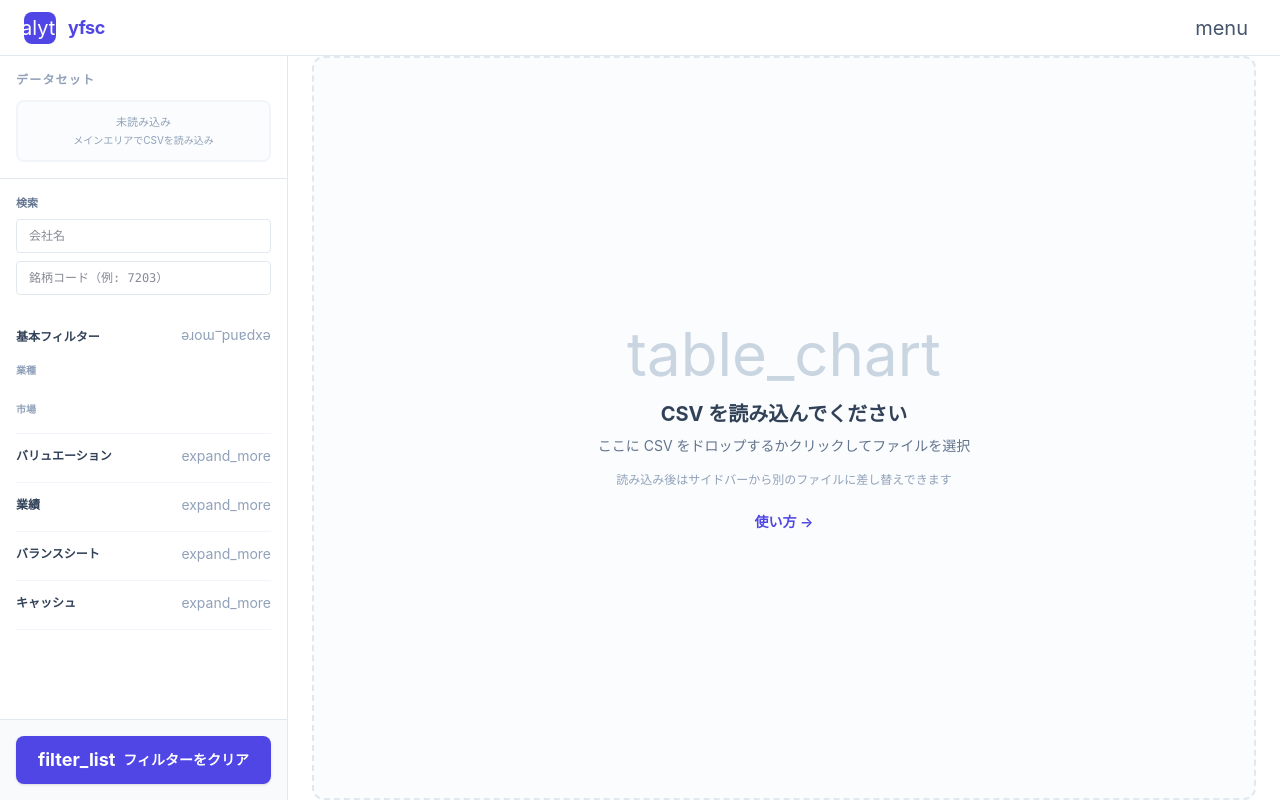
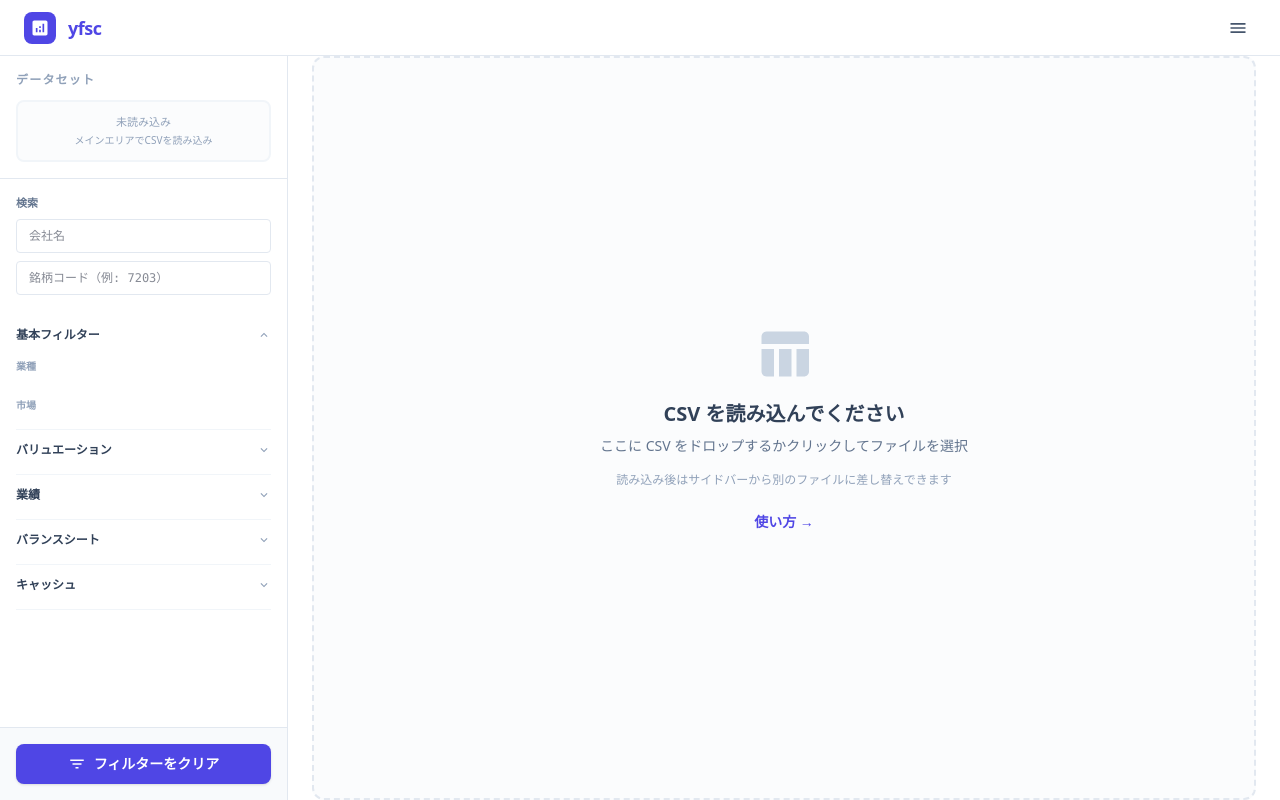
Before and after one commit to testkun08080/yfinance-jp-screener, a React (Vite) app in the folder stock_search/: page / in a window 1280 px wide. Built offline with nearby package versions, Linux system fonts and the light colour scheme.

Commit message:
fix icons

```diff
--- a/stock_search/src/components/AppHeader.tsx
+++ b/stock_search/src/components/AppHeader.tsx
@@ -1,5 +1,6 @@
 import { useState, useRef, useEffect } from "react";
 import { Link, useLocation } from "react-router-dom";
+import { MdAnalytics, MdMenu } from "react-icons/md";
 import { NAVIGATION_ITEMS } from "../constants/ui";
 
 export const AppHeader = () => {
@@ -29,9 +30,7 @@ export const AppHeader = () => {
         aria-label="ホーム"
       >
         <div className="w-8 h-8 bg-[var(--primary)] rounded-lg flex items-center justify-center text-white">
-          <span className="material-symbols-outlined text-xl" aria-hidden>
-            analytics
-          </span>
+          <MdAnalytics className="text-xl" aria-hidden />
         </div>
         <h1 className="font-bold text-lg tracking-tight text-slate-800">
           <span className="text-[var(--primary)]">yfsc</span>
@@ -47,7 +46,7 @@ export const AppHeader = () => {
           aria-haspopup="true"
           aria-label="メニューを開く"
         >
-          <span className="material-symbols-outlined text-xl">menu</span>
+          <MdMenu className="text-xl" />
         </button>
         {menuOpen && (
           <nav
--- a/stock_search/src/components/ColumnSelector.tsx
+++ b/stock_search/src/components/ColumnSelector.tsx
@@ -1,5 +1,6 @@
 import { useState, useCallback } from "react";
 import type { FC } from "react";
+import { MdClose, MdViewColumn } from "react-icons/md";
 
 export interface ColumnConfig {
   key: string;
@@ -64,7 +65,7 @@ export const ColumnSelector: FC<ColumnSelectorProps> = ({
           onClick={closeModal}
           aria-label="閉じる"
         >
-          <span className="material-symbols-outlined">close</span>
+          <MdClose />
         </button>
       </div>
 
@@ -144,7 +145,7 @@ export const ColumnSelector: FC<ColumnSelectorProps> = ({
         onClick={() => setIsOpen(true)}
         className="flex items-center gap-2 px-3 md:px-4 py-2 border border-slate-200 rounded-lg text-sm font-semibold text-slate-600 hover:bg-slate-50 transition-colors cursor-pointer flex-shrink-0 min-h-10"
       >
-        <span className="material-symbols-outlined text-lg">view_column</span>
+        <MdViewColumn className="text-lg" />
         <span className="whitespace-nowrap">
           表示列 ({visibleCount}/{totalCount})
         </span>
--- a/stock_search/src/components/Pagination.tsx
+++ b/stock_search/src/components/Pagination.tsx
@@ -1,4 +1,10 @@
 import React from "react";
+import {
+  MdFirstPage,
+  MdChevronLeft,
+  MdChevronRight,
+  MdLastPage,
+} from "react-icons/md";
 import type { PaginationConfig } from "../types/stock";
 import { PAGINATION } from "../constants/ui";
 
@@ -58,7 +64,7 @@ export const Pagination: React.FC<PaginationProps> = ({
         disabled={currentPage === 1}
         aria-label="最初のページへ"
       >
-        <span className="material-symbols-outlined text-lg">first_page</span>
+        <MdFirstPage className="text-lg" />
       </button>
       <button
         type="button"
@@ -67,7 +73,7 @@ export const Pagination: React.FC<PaginationProps> = ({
         disabled={currentPage === 1}
         aria-label="前のページへ"
       >
-        <span className="material-symbols-outlined text-lg">chevron_left</span>
+        <MdChevronLeft className="text-lg" />
       </button>
       <div className="flex items-center gap-1 px-2">
         {getPageNumbers().map((page) => (
@@ -94,7 +100,7 @@ export const Pagination: React.FC<PaginationProps> = ({
         disabled={currentPage === totalPages}
         aria-label="次のページへ"
       >
-        <span className="material-symbols-outlined text-lg">chevron_right</span>
+        <MdChevronRight className="text-lg" />
       </button>
       <button
         type="button"
@@ -103,7 +109,7 @@ export const Pagination: React.FC<PaginationProps> = ({
         disabled={currentPage === totalPages}
         aria-label="最後のページへ"
       >
-        <span className="material-symbols-outlined text-lg">last_page</span>
+        <MdLastPage className="text-lg" />
       </button>
     </div>
   );
--- a/stock_search/src/components/Sidebar.tsx
+++ b/stock_search/src/components/Sidebar.tsx
@@ -1,3 +1,9 @@
+import {
+  MdClose,
+  MdFolderOpen,
+  MdExpandMore,
+  MdFilterList,
+} from "react-icons/md";
 import type { SearchFilters as SearchFiltersType } from "../types/stock";
 import { CSV_FILE_CONFIG } from "../constants/csv";
 import { FILE_SIZE } from "../constants/formatting";
@@ -157,7 +163,7 @@ export const Sidebar = ({
             onClick={onClose}
             aria-label="閉じる"
           >
-            <span className="material-symbols-outlined">close</span>
+            <MdClose />
           </button>
         </div>
       )}
@@ -190,9 +196,7 @@ export const Sidebar = ({
               title="データセットを変更"
               aria-label="データセットを変更"
             >
-              <span className="material-symbols-outlined text-lg">
-                folder_open
-              </span>
+              <MdFolderOpen className="text-lg" />
             </button>
             <p
               className="text-[11px] font-semibold text-slate-600 truncate pr-6"
@@ -248,9 +252,7 @@ export const Sidebar = ({
               <span className="text-xs font-bold text-slate-700">
                 基本フィルター
               </span>
-              <span className="material-symbols-outlined text-sm text-slate-400 group-open:rotate-180 transition-transform">
-                expand_more
-              </span>
+              <MdExpandMore className="text-sm text-slate-400 group-open:rotate-180 transition-transform" />
             </summary>
             <div className="pt-2 space-y-4">
               <div>
@@ -339,9 +341,7 @@ export const Sidebar = ({
               <span className="text-xs font-bold text-slate-700">
                 バリュエーション
               </span>
-              <span className="material-symbols-outlined text-sm text-slate-400 group-open:rotate-180 transition-transform">
-                expand_more
-              </span>
+              <MdExpandMore className="text-sm text-slate-400 group-open:rotate-180 transition-transform" />
             </summary>
             <div className="pt-2 space-y-4">
               <NumRange
@@ -374,9 +374,7 @@ export const Sidebar = ({
           <details className="group border-b border-slate-100 pb-2">
             <summary className="flex items-center justify-between py-2 cursor-pointer">
               <span className="text-xs font-bold text-slate-700">業績</span>
-              <span className="material-symbols-outlined text-sm text-slate-400 group-open:rotate-180 transition-transform">
-                expand_more
-              </span>
+              <MdExpandMore className="text-sm text-slate-400 group-open:rotate-180 transition-transform" />
             </summary>
             <div className="pt-2 space-y-3">
               <NumRange
@@ -396,9 +394,7 @@ export const Sidebar = ({
               <span className="text-xs font-bold text-slate-700">
                 バランスシート
               </span>
-              <span className="material-symbols-outlined text-sm text-slate-400 group-open:rotate-180 transition-transform">
-                expand_more
-              </span>
+              <MdExpandMore className="text-sm text-slate-400 group-open:rotate-180 transition-transform" />
             </summary>
             <div className="pt-2 space-y-3">
               <NumRange
@@ -418,9 +414,7 @@ export const Sidebar = ({
               <span className="text-xs font-bold text-slate-700">
                 キャッシュ
               </span>
-              <span className="material-symbols-outlined text-sm text-slate-400 group-open:rotate-180 transition-transform">
-                expand_more
-              </span>
+              <MdExpandMore className="text-sm text-slate-400 group-open:rotate-180 transition-transform" />
             </summary>
             <div className="pt-2 space-y-3">
               <NumRange
@@ -442,7 +436,7 @@ export const Sidebar = ({
           className="w-full bg-[var(--primary)] hover:bg-[var(--primary-hover)] text-white font-bold py-2.5 rounded-lg shadow-sm transition-all flex items-center justify-center gap-2 text-sm"
           onClick={onClearFilters}
         >
-          <span className="material-symbols-outlined text-lg">filter_list</span>
+          <MdFilterList className="text-lg" />
           フィルターをクリア
         </button>
       </div>
--- a/stock_search/src/index.css
+++ b/stock_search/src/index.css
@@ -14,7 +14,7 @@
 }
 
 body {
-  font-family: "Inter", "Noto Sans JP", sans-serif;
+  font-family: ui-sans-serif, system-ui, "Hiragino Sans", "Hiragino Kaku Gothic ProN", Meiryo, sans-serif;
   @apply text-slate-900 bg-white antialiased;
 }
 
--- a/stock_search/src/pages/DataPage.tsx
+++ b/stock_search/src/pages/DataPage.tsx
@@ -1,5 +1,11 @@
 import { useState, useEffect, useRef } from "react";
 import { Link } from "react-router-dom";
+import {
+  MdFilterList,
+  MdTableChart,
+  MdError,
+  MdDescription,
+} from "react-icons/md";
 import { CSV_FILE_CONFIG } from "../constants/csv";
 import { Sidebar } from "../components/Sidebar";
 import { useCSVParser } from "../hooks/useCSVParser";
@@ -163,9 +169,7 @@ export const DataPage = () => {
               className="flex items-center gap-2 px-3 py-2 rounded-lg border border-slate-200 text-sm font-semibold text-slate-700 hover:bg-slate-50"
               onClick={() => setSidebarOpen(true)}
             >
-              <span className="material-symbols-outlined text-lg">
-                filter_list
-              </span>
+              <MdFilterList className="text-lg" />
               フィルター・データセット
             </button>
           </div>
@@ -186,9 +190,7 @@ export const DataPage = () => {
               }}
               onClick={openFileSelect}
             >
-              <span className="material-symbols-outlined text-6xl text-slate-300 group-hover:text-[var(--primary)] mb-4 transition-colors">
-                table_chart
-              </span>
+              <MdTableChart className="text-6xl text-slate-300 group-hover:text-[var(--primary)] mb-4 transition-colors" />
               <h2 className="text-xl font-bold text-slate-700 mb-2">
                 CSV を読み込んでください
               </h2>
@@ -220,7 +222,7 @@ export const DataPage = () => {
           {selectedFile && error && (
             <div className="flex-1 flex flex-col items-center justify-center p-8">
               <div className="alert alert-error max-w-md">
-                <span className="material-symbols-outlined">error</span>
+                <MdError />
                 <span>{error}</span>
               </div>
               <button
@@ -235,9 +237,7 @@ export const DataPage = () => {
 
           {selectedFile && !loading && !error && data.length === 0 && (
             <div className="flex-1 flex flex-col items-center justify-center p-8 text-center">
-              <span className="material-symbols-outlined text-6xl text-slate-300 mb-4">
-                description
-              </span>
+              <MdDescription className="text-6xl text-slate-300 mb-4" />
               <h3 className="text-lg font-bold text-slate-700 mb-2">
                 データがありません
               </h3>
--- a/stock_search/tailwind.config.js
+++ b/stock_search/tailwind.config.js
@@ -6,6 +6,6 @@ export default {
   },
   plugins: [require("daisyui")],
   daisyui: {
-    themes: ["light", "dark", "cupcake"],
+    themes: ["light", "dark"],
   },
 };
```
Also changed, not shown: stock_search/index.html (+12 -40 lines).
